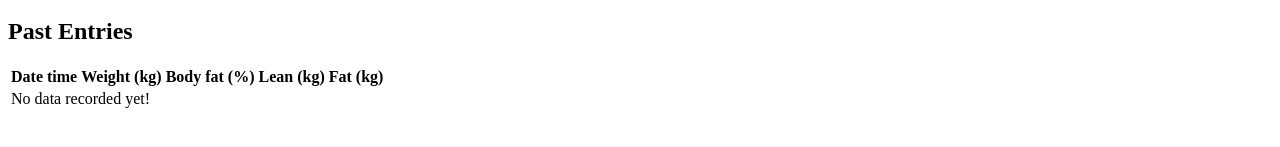
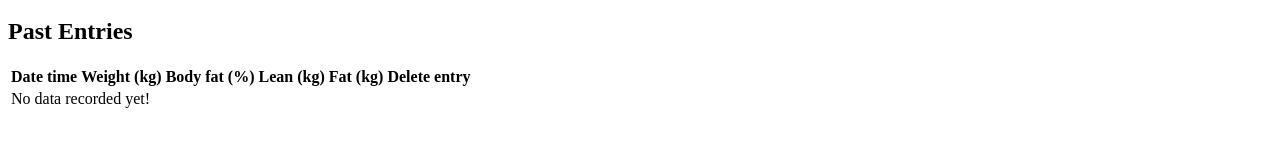
Before and after one commit to fildon/shiny-measure, a React app: page / in a window 1280 px wide. Shown: the part 231-378 px from the top of the page. Built offline with nearby package versions, Linux system fonts and the light colour scheme; the HTML template or start-up script is replaced by a standard one.

Commit message:
🥧 Delete entry feature

```diff
--- a/src/index.tsx
+++ b/src/index.tsx
@@ -7,7 +7,8 @@ import { buildStorageModule } from "./storage";
 import { PastEntries } from "./pastEntries";
 
 const App = () => {
-  const { getWeightEntries, recordWeightEntry } = React.useMemo(
+  const { getWeightEntries, recordWeightEntry, deleteWeightEntry } =
+    React.useMemo(
       () =>
         buildStorageModule({
           getItem: (key) => window.localStorage.getItem(key),
@@ -20,6 +21,11 @@ const App = () => {
     getWeightEntries()
   );
 
+  const deleteWeightEntryAndRefresh = (dateTime: WeightEntry["dateTime"]) => {
+    deleteWeightEntry(dateTime);
+    setEntries(getWeightEntries());
+  };
+
   return (
     <>
       <h1>Shiny Measure</h1>
@@ -29,7 +35,10 @@ const App = () => {
           setEntries(getWeightEntries());
         }}
       />
-      <PastEntries entries={entries} />
+      <PastEntries
+        entries={entries}
+        deleteWeightEntry={deleteWeightEntryAndRefresh}
+      />
     </>
   );
 };
--- a/src/pastEntries.tsx
+++ b/src/pastEntries.tsx
@@ -11,7 +11,13 @@ const embellishEntry = (entry: WeightEntry) => ({
   ).toFixed(2),
 });
 
-export const PastEntries = ({ entries }: { entries: WeightEntry[] }) => {
+export const PastEntries = ({
+  entries,
+  deleteWeightEntry,
+}: {
+  entries: WeightEntry[];
+  deleteWeightEntry: (dateTime: WeightEntry["dateTime"]) => unknown;
+}) => {
   return (
     <section>
       <h2>Past Entries</h2>
@@ -23,6 +29,7 @@ export const PastEntries = ({ entries }: { entries: WeightEntry[] }) => {
             <th>Body fat (%)</th>
             <th>Lean (kg)</th>
             <th>Fat (kg)</th>
+            <th>Delete entry</th>
           </tr>
         </thead>
         <tbody>
@@ -34,6 +41,11 @@ export const PastEntries = ({ entries }: { entries: WeightEntry[] }) => {
                 <td>{entry.fatPercent}</td>
                 <td>{entry.leanTotal}</td>
                 <td>{entry.fatTotal}</td>
+                <td>
+                  <button onClick={() => deleteWeightEntry(entry.dateTime)}>
+                    X
+                  </button>
+                </td>
               </tr>
             ))
           ) : (
--- a/src/storage.ts
+++ b/src/storage.ts
@@ -46,8 +46,23 @@ export const buildStorageModule = ({
     setItem(WEIGHT_ENTRIES, JSON.stringify(newEntries));
   };
 
+  const deleteWeightEntry = (
+    dateTimeToDelete: WeightEntry["dateTime"]
+  ): void => {
+    const entries = getWeightEntries();
+
+    setItem(WEIGHT_ENTRIES, "");
+
+    entries
+      .filter(
+        ({ dateTime }) => dateTime.toMillis() !== dateTimeToDelete.toMillis()
+      )
+      .forEach(recordWeightEntry);
+  };
+
   return {
     getWeightEntries,
+    deleteWeightEntry,
     recordWeightEntry,
   };
 };
```
Also changed, not shown: 1 other file (tests, documents, lock files or other folders). Lines whose indentation alone changed are shown as unchanged.
